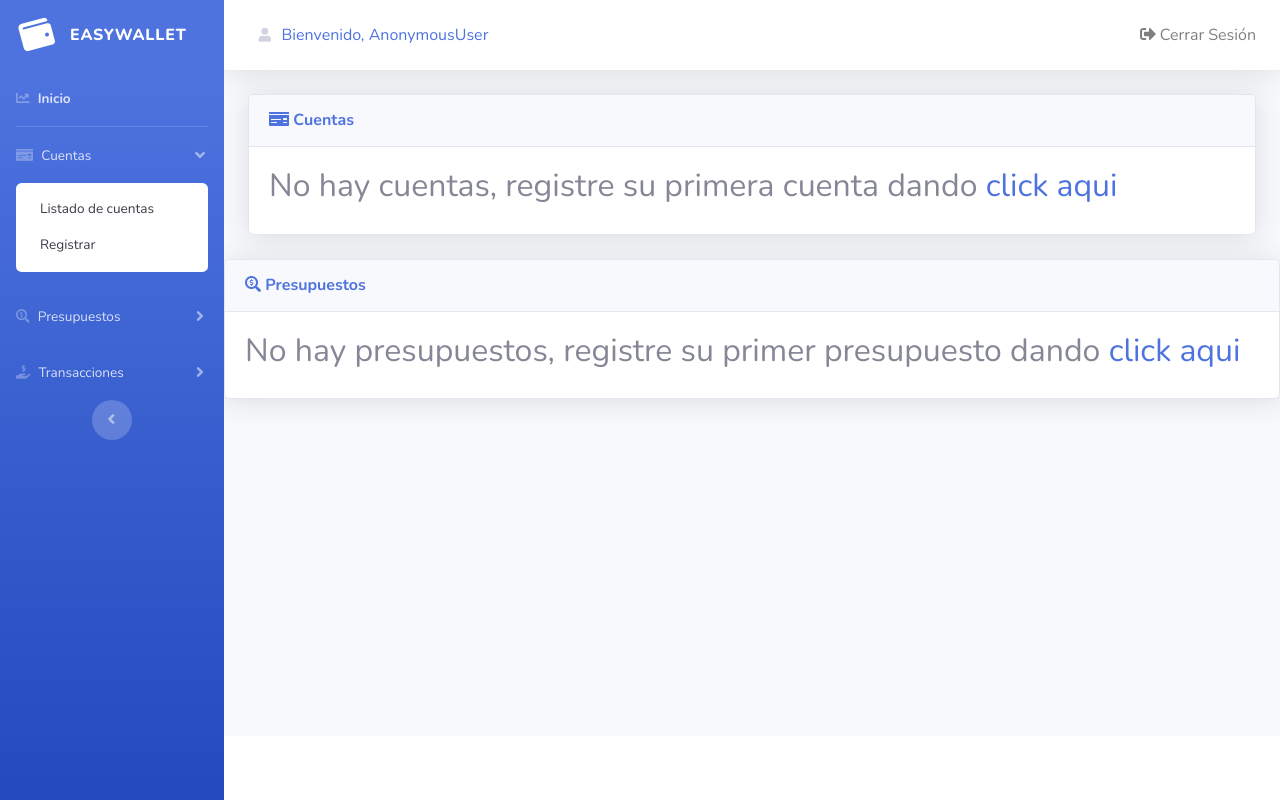
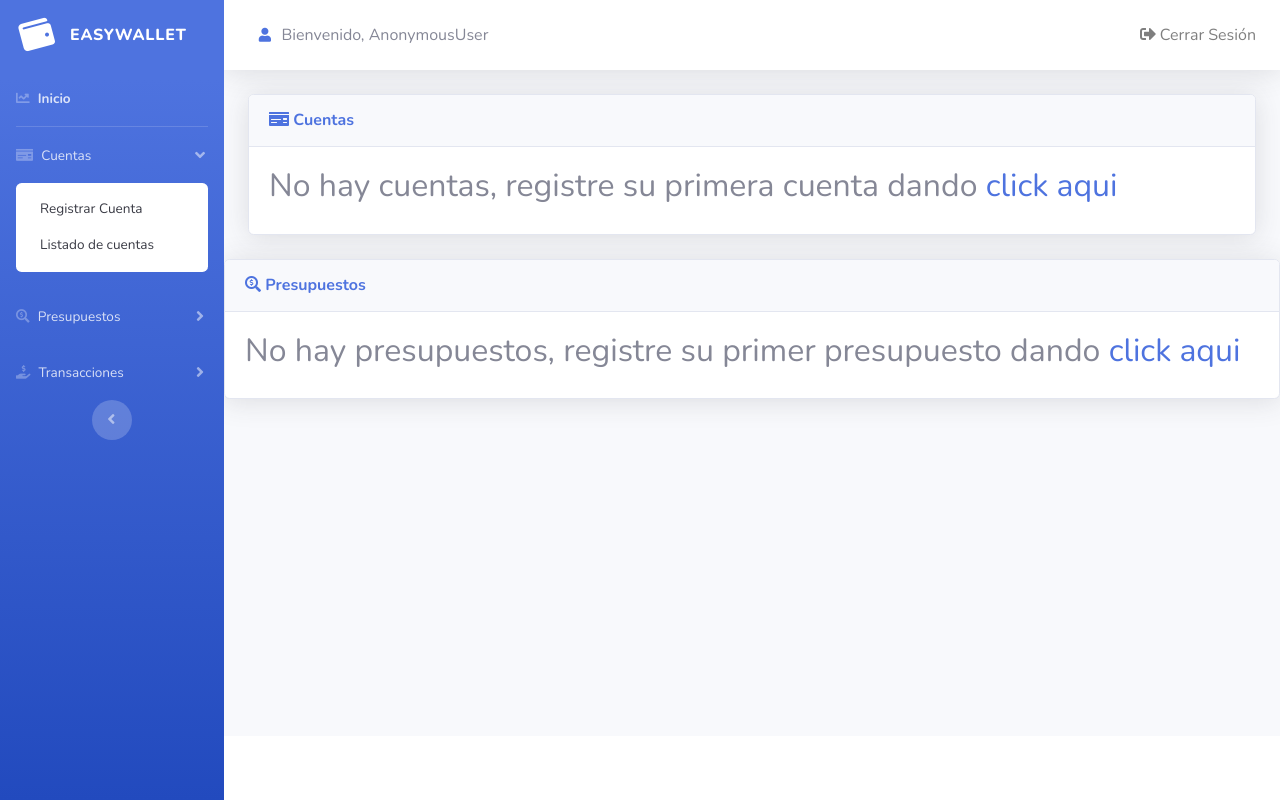
Before and after one commit to LeidyJr/EasyWallet, a Django app: page /usuarios/cuentas_y_saldo in a window 1280 px wide, after a click on "Cuentas". Run offline with Django 3.2, Linux system fonts and the light colour scheme; data that the repository does not hold is empty; parts of the project's set-up code (start-up, migrations or seed data) failed here and were passed over; some libraries are stand-ins or nearby versions.

Commit message:
Finalización de vistas en cuentas, presupuesto e inicio

```diff
--- a/apps/cuentas/urls.py
+++ b/apps/cuentas/urls.py
@@ -11,4 +11,6 @@ urlpatterns = [
     url(regex=r"^registrar$", view=crear_cuenta, name="registrar_cuenta"),
     url(regex=r"^listado$", view=mis_cuentas, name="listado_de_cuentas"),
     url(r'^editar/(?P<pk>\d+)/$', view=EditarCuenta.as_view(), name='editar_cuenta'),
+    url(r'^ver/(?P<pk>\d+)/$', view=ver_cuenta, name='ver_cuenta'),
+    url(r'^getGraficArea/(?P<pk>\d+)/$', view=getGraficArea, name="getGraficArea"),
 ]
--- a/apps/transacciones/models.py
+++ b/apps/transacciones/models.py
@@ -16,6 +16,7 @@ class Transaccion(models.Model):
 	cuenta = models.ForeignKey(Cuenta, related_name="transacciones_de_la_cuenta", on_delete= models.CASCADE)
 	categoria = models.ForeignKey(Categoria, related_name="transacciones_de_la_categoria", on_delete=models.CASCADE)
 	tipo = models.CharField(max_length=20, choices=TIPO, default= 'Egreso')
+	saldo_actual_cuenta = models.IntegerField(default=100)
 
 	def save(self, *args, **kwargs):
 
--- a/apps/usuarios/urls.py
+++ b/apps/usuarios/urls.py
@@ -12,4 +12,5 @@ urlpatterns = [
     path('cuentas_y_saldo', vista_cuentas_y_saldo, name="cuentas_y_saldo"),
     path('cuentas_y_saldo_json', cuentas_y_saldo_json, name="cuentas_y_saldo_json"),
     path('getGraficPie', view=getGraficPie, name="getGraficPie"),
+    path('getCuentas', view=getCuentas, name="getCuentas"),
     ]
--- a/apps/usuarios/views.py
+++ b/apps/usuarios/views.py
@@ -43,12 +43,17 @@ def Inicio(request):
 def presupuestos_serialize(presupuesto):
     categorias = presupuesto.categorias_del_presupuesto.all()
     categorias = [ {'categoria_nombre': categoria.nombre, 'categoria_planeado': categoria.planeado, 'categoria_actual':categoria.actual} for categoria in categorias]
-    return {'nombre':presupuesto.nombre, 'total_planeado':presupuesto.total_planeado, 'total_actual':presupuesto.total_actual, 'categorias':categorias}
+    return {'id':presupuesto.id,'nombre':presupuesto.nombre, 'total_planeado':presupuesto.total_planeado, 'total_actual':presupuesto.total_actual, 'categorias':categorias}
 
 def getGraficPie(request):
     presupuestos = request.user.presupuestos_del_usuario.filter(estado="Activo")
     presupuestos = [ presupuestos_serialize(presupuesto) for presupuesto in presupuestos ]
     return HttpResponse(json.dumps(presupuestos,cls=DjangoJSONEncoder), content_type = "application/json")
+
+def getCuentas(request):
+    cuentas = request.user.cuentas_del_usuario.filter(estado='Activa')
+    cuentas = [ {'cuenta_id':cuenta.id} for cuenta in cuentas ]
+    return HttpResponse(json.dumps(cuentas,cls=DjangoJSONEncoder), content_type = "application/json")
 
 class CuentasSaldo(BaseLineChartView):
 
--- a/templates/base/base.html
+++ b/templates/base/base.html
@@ -36,7 +36,7 @@
     <ul class="navbar-nav bg-gradient-primary sidebar sidebar-dark accordion" id="accordionSidebar">
 
       <!-- Sidebar - Brand -->
-      <a class="sidebar-brand d-flex align-items-center justify-content-center" href="#">
+      <a class="sidebar-brand d-flex align-items-center justify-content-center" href="{% url 'usuarios:inicio' %}">
         <div class="sidebar-brand-icon rotate-n-15">
           <i class="fas fa-wallet"></i>
         </div>
@@ -58,8 +58,8 @@
         </a>
         <div id="collapseTwo" class="collapse" aria-labelledby="headingTwo" data-parent="#accordionSidebar">
           <div class="bg-white py-2 collapse-inner rounded">
+            <a class="collapse-item" href="{% url 'cuentas:registrar_cuenta' %}">Registrar Cuenta</a>
             <a class="collapse-item" href="{% url 'cuentas:listado_de_cuentas' %}">Listado de cuentas</a>
-            <a class="collapse-item" href="{% url 'cuentas:registrar_cuenta' %}">Registrar</a>
           </div>
         </div>
       </li>
@@ -72,8 +72,8 @@
         </a>
         <div id="collapseTwo1" class="collapse" aria-labelledby="headingTwo" data-parent="#accordionSidebar">
           <div class="bg-white py-2 collapse-inner rounded">
+            <a class="collapse-item" href="{% url 'presupuestos:registrar_presupuesto' %}">Crear Presupuesto</a>
             <a class="collapse-item" href="{% url 'presupuestos:listado_de_presupuestos' %}">Listado de presupuestos</a>
-            <a class="collapse-item" href="{% url 'presupuestos:registrar_presupuesto' %}">Registrar</a>
           </div>
         </div>
       </li>
@@ -86,9 +86,10 @@
         </a>
         <div id="collapseTwo2" class="collapse" aria-labelledby="headingTwo" data-parent="#accordionSidebar">
           <div class="bg-white py-2 collapse-inner rounded">
-            <a class="collapse-item" href="{% url 'transacciones:listado_de_ingresos' %}">Listado de ingresos</a>
-            <a class="collapse-item" href="{% url 'transacciones:listado_de_egresos' %}">Listado de egresos</a>
-            <a class="collapse-item" href="{% url 'transacciones:registrar_transaccion' %}">Registrar</a>
+            <a class="collapse-item" href="{% url 'transacciones:registrar_ingreso' %}">Registrar Ingreso</a>
+            <a class="collapse-item" href="{% url 'transacciones:registrar_egreso' %}">Registrar Egreso</a>
+            <a class="collapse-item" href="{% url 'transacciones:listado_de_ingresos' %}">Listado de Ingresos</a>
+            <a class="collapse-item" href="{% url 'transacciones:listado_de_egresos' %}">Listado de Egresos</a>
           </div>
         </div>
       </li>
@@ -110,9 +111,7 @@
       <div id="content">
 
         <nav class="navbar navbar-expand navbar-light bg-white topbar mb-0 static-top shadow">
-          <a class="sidebar-brand d-flex align-items-center justify-content-center" href="#">
-              <div class="sidebar-brand-text mx-3"> <i class="fas fa-user fa-sm fa-fw mr-2 text-gray-400"></i>Bienvenido, {{request.user}} </div>
-            </a>
+          <div class="sidebar-brand-text mx-3"> <i class="fas fa-user fa-sm fa-fw mr-2 text-primary"></i>Bienvenido, {{request.user}} </div>
           <ul class="navbar-nav ml-auto">
             <a class="nav-link" href="{% url 'logout' %}" data-toggle="modal" data-target="#logoutModal">
               <i class="fas fa-sign-out-alt"></i>
--- a/templates/cuentas/listado_de_cuentas.html
+++ b/templates/cuentas/listado_de_cuentas.html
@@ -49,7 +49,7 @@
                             <td>{{ cuenta.saldo }}</td>
                             <td>{{ cuenta.tipo }}</td>
                             <td width="20%">
-                                <a class="btn btn-warning" href="{% url 'cuentas:editar_cuenta' cuenta.id %}"><i class="fas fa-eye"></i> Ver</a>
+                                <a class="btn btn-warning" href="{% url 'cuentas:ver_cuenta' cuenta.id %}"><i class="fas fa-eye"></i> Ver</a>
                                 <a class="btn btn-info" href="{% url 'cuentas:editar_cuenta' cuenta.id %}"><i class="fas fa-edit"></i> Editar</a>
                             </td>
                         </tr>
--- a/templates/presupuestos/listado_de_presupuestos.html
+++ b/templates/presupuestos/listado_de_presupuestos.html
@@ -45,10 +45,10 @@
                             <td>{{ presupuesto.total_planeado }}</td>
                             <td>{{ presupuesto.total_actual }}</td>
                             <td width="45%">
-                              <a class="btn btn-warning" href="{% url 'presupuestos:editar_presupuesto' presupuesto.id %}"><i class="fas fa-eye"></i> Ver</a>
+                              <!--<a class="btn btn-warning" href="{% url 'presupuestos:editar_presupuesto' presupuesto.id %}"><i class="fas fa-eye"></i> Ver</a>-->
                               <a class="btn btn-info" href="{% url 'presupuestos:editar_presupuesto' presupuesto.id %}"><i class="fas fa-edit"></i> Editar</a>
                               <a class="btn btn-danger" href="{% url 'presupuestos:desactivar_presupuesto' presupuesto.id %}" data-toggle="modal" data-target="#confirmationModal"><i class="fas fa-minus-circle"></i> Inhabilitar</a>
-                              <a class="btn btn-icon-split btn-success" href="{% url 'presupuestos:listado_de_categorias' presupuesto.id %}"><span class="text"><i class="fas fa-eye"></i> Categorías</span></a>
+                              <a class="btn btn-icon-split btn-success" href="{% url 'presupuestos:listado_de_categorias' presupuesto.id %}"><span class="text"><i class="fas fa-eye"></i> Ver Categorías</span></a>
 
                               <div class="modal fade" id="confirmationModal" tabindex="-1" role="dialog" aria-labelledby="exampleModalLabel" aria-hidden="true">
                                 <div class="modal-dialog" role="document">
--- a/templates/transacciones/transaccion_form.html
+++ b/templates/transacciones/transaccion_form.html
@@ -17,7 +17,7 @@
 				<form method="post">
 					{% csrf_token %}
 					{% bootstrap_form form %}
-					<a href="{% url 'cuentas:listado_de_cuentas' %}" class="btn btn-primary btn-icon-split"><span class="icon text-white-50"><i class="fas fa-arrow-left"></i></span><span class="text">Volver</span></a>
+					<a href="{% url 'usuarios:inicio' %}" class="btn btn-primary btn-icon-split"><span class="icon text-white-50"><i class="fas fa-arrow-left"></i></span><span class="text">Volver</span></a>
 					<button type="submit" class="btn btn-success btn-icon-split"><span class="icon text-white-50"><i class="fas fa-check"></i></span><span class="text">Guardar</span></button>
 				</form>
 			</div>
--- a/templates/usuarios/inicio.html
+++ b/templates/usuarios/inicio.html
@@ -26,11 +26,11 @@
                           <div class="card-body">
                             <div class="row no-gutters align-items-center">
                               <div class="col mr-2">
-                                <div class="text-xs font-weight-bold text-primary text-uppercase mb-1">{{cuenta.nombre}}</div>
-                                <div class="h5 mb-0 font-weight-bold text-gray-800">${{cuenta.saldo}}</div>
+                                <div class="text-x font-weight-bold text-primary text-uppercase mb-1"><a href=" {% url 'cuentas:ver_cuenta' cuenta.id %} ">{{cuenta.nombre}}</a></div>
+                                <div class="h5 mb-0 font-weight-bold text-gray-800">$ <span id="{{cuenta.id}}">{{cuenta.saldo}}</span></div>
                               </div>
                               <div class="col-auto">
-                                <i class="fas fa-dollar-sign fa-2x text-gray-300"></i>
+                                <i class="fas fa-dollar-sign fa-2x text-success"></i>
                               </div>
                             </div>
                           </div>
@@ -64,10 +64,10 @@
                           <div class="card-body">
                             <div class="row">
                               <div class="col">
-                                <h6 class=" font-weight-bold">Total Actual: $ {{presupuesto.total_actual}}</h6>
+                                <h6 class=" font-weight-bold">Total Actual: $ <span id="{{presupuesto.id}}_actual"> {{presupuesto.total_actual}}</span></h6>
                               </div>
                               <div class="col">
-                                <h6 class=" font-weight-bold"><span class="float-left"> Total Planeado: $ {{presupuesto.total_planeado}}</span></h6>
+                                <h6 class=" font-weight-bold"><span class="float-left"> Total Planeado: $ <span id="{{presupuesto.id}}_planeado"> {{presupuesto.total_planeado}}</span></span></h6>
                               </div>
 
                             </div>
@@ -113,21 +113,31 @@
 
 {% block extrajs %}
 <script type="text/javascript" src="http://code.jquery.com/jquery-1.10.0.min.js"></script>
+<script src="{% static 'vendor/chart.js/Chart.min.js' %}"></script>
+<script src="{% static 'js/number_format.js' %}"></script>
 <!--<script src="{% static 'vendor/chart.js/Chart.min.js' %}"></script>
 <script src="{% static 'js/demo/chart-pie-demo.js' %}"></script>-->
 <script type="text/javascript">
   $(document).ready(function(){
-      $.get('{% url "usuarios:getGraficPie" %}', function(data) {
-          console.log(data)
+    $.get('{% url "usuarios:getCuentas" %}', function(data){
+      for (var i = 0; i < data.length; i++) {
+        let saldo = (document.getElementById(data[i].cuenta_id).innerHTML);
+        document.getElementById(data[i].cuenta_id).innerHTML = number_format(parseInt(saldo));
+      }
+    });
+    $.get('{% url "usuarios:getGraficPie" %}', function(data) {
+      console.log(data);
           var colors = ["primary","success","info","warning","danger","secondary"]
           for (var i = 0; i < data.length; i++) {
+            let actual = (document.getElementById(data[i].id+"_actual").innerHTML);
+            document.getElementById(data[i].id+"_actual").innerHTML = number_format(parseInt(actual));
+            let planeado = (document.getElementById(data[i].id+"_planeado").innerHTML);
+            document.getElementById(data[i].id+"_planeado").innerHTML = number_format(parseInt(planeado));
             var ctx = document.getElementById(data[i].nombre);
-            console.log(data[i].nombre);
             var tamañoCategoria = data[i].categorias.length;
             var labelsIn = []
             var dataIn = []
             for (var x = 0; x < tamañoCategoria; x++) {
-              //console.log(data[i].categorias[x].categoria_nombre);
               labelsIn.push(data[i].categorias[x].categoria_nombre);
               dataIn.push(data[i].categorias[x].categoria_planeado);
               var addDiv = $(document.getElementById(data[i].nombre+"_"+data[i].total_planeado));
@@ -135,7 +145,6 @@
               var addProgress = $(document.getElementById("body_"+data[i].nombre));
               var porcentaje = data[i].categorias[x].categoria_actual/data[i].categorias[x].categoria_planeado
               porcentaje = Math.trunc(porcentaje*100)
-              console.log("PORCENTAJE : "+porcentaje)
               $(addProgress).append("<h4 class='small font-weight-bold'>"+data[i].categorias[x].categoria_nombre+"<span class='float-right'>"+porcentaje+"%</span></h4>");
               $(addProgress).append("<div class='progress mb-4'><div class='progress-bar bg-"+colors[x]+"' role='progressbar' style='width: "+porcentaje+"%' aria-valuenow='0' aria-valuemin='0' aria-valuemax='100' ></div></div>");
             }
@@ -169,7 +178,9 @@
               },
             });
           }
+
       });
+
   });
 
 
@@ -177,12 +188,7 @@
 
 
   <!-- Page level plugins -->
-  <script src="{% static 'vendor/chart.js/Chart.min.js' %}"></script>
 
-  <!-- Page level custom scripts -->
-  <script src="{% static 'js/demo/chart-area-demo.js' %}"></script>
-  <script src="{% static 'js/demo/chart-pie-demo.js' %}"></script>
-  <script src="{% static 'js/demo/chart-bar-demo.js' %}"></script>
 
 
 {% endblock extrajs %}
```
Also changed, not shown: apps/cuentas/views.py (+15 -1 lines), apps/transacciones/views.py (+12 -3 lines).
